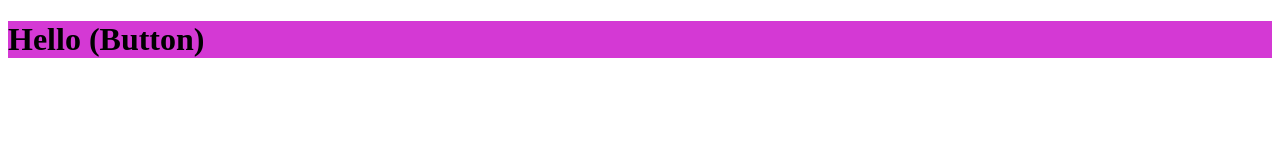
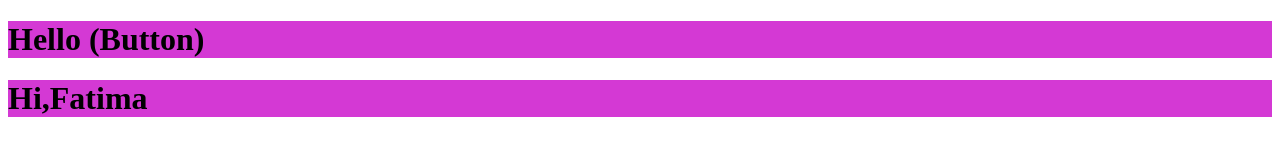
Before and after one commit to arafatBastob/testRepo, a plain HTML site: page index.html in a window 1280 px wide. Drawn offline with Linux system fonts and the light colour scheme.

Commit message:
ki' git commit -m ki q clear

```diff
--- a/index.html
+++ b/index.html
@@ -9,6 +9,7 @@
 <body>
 
 <h1>Hello (Button)</h1>
+<h1>Hi,Fatima</h1>
 
 </body>
 </html>
```
